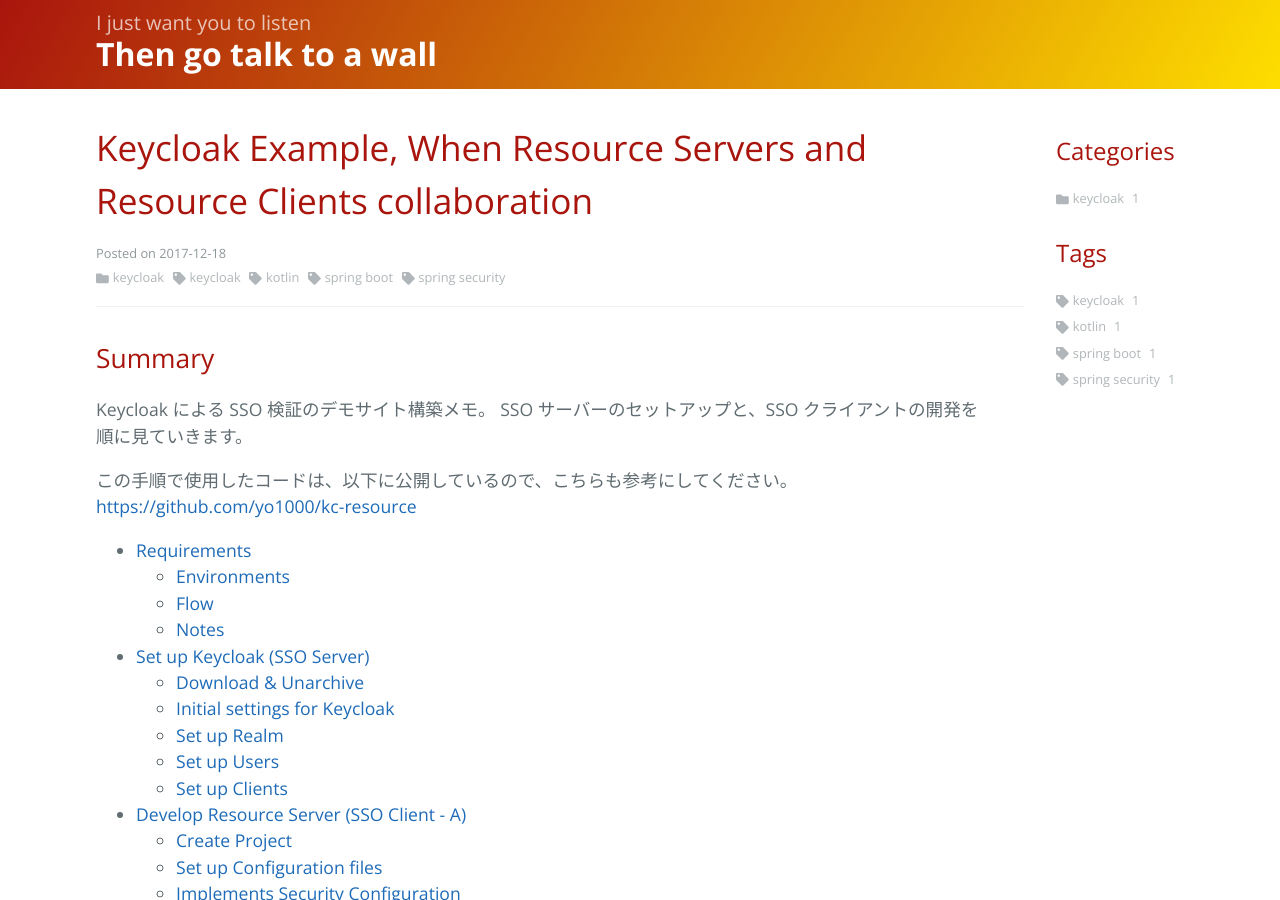
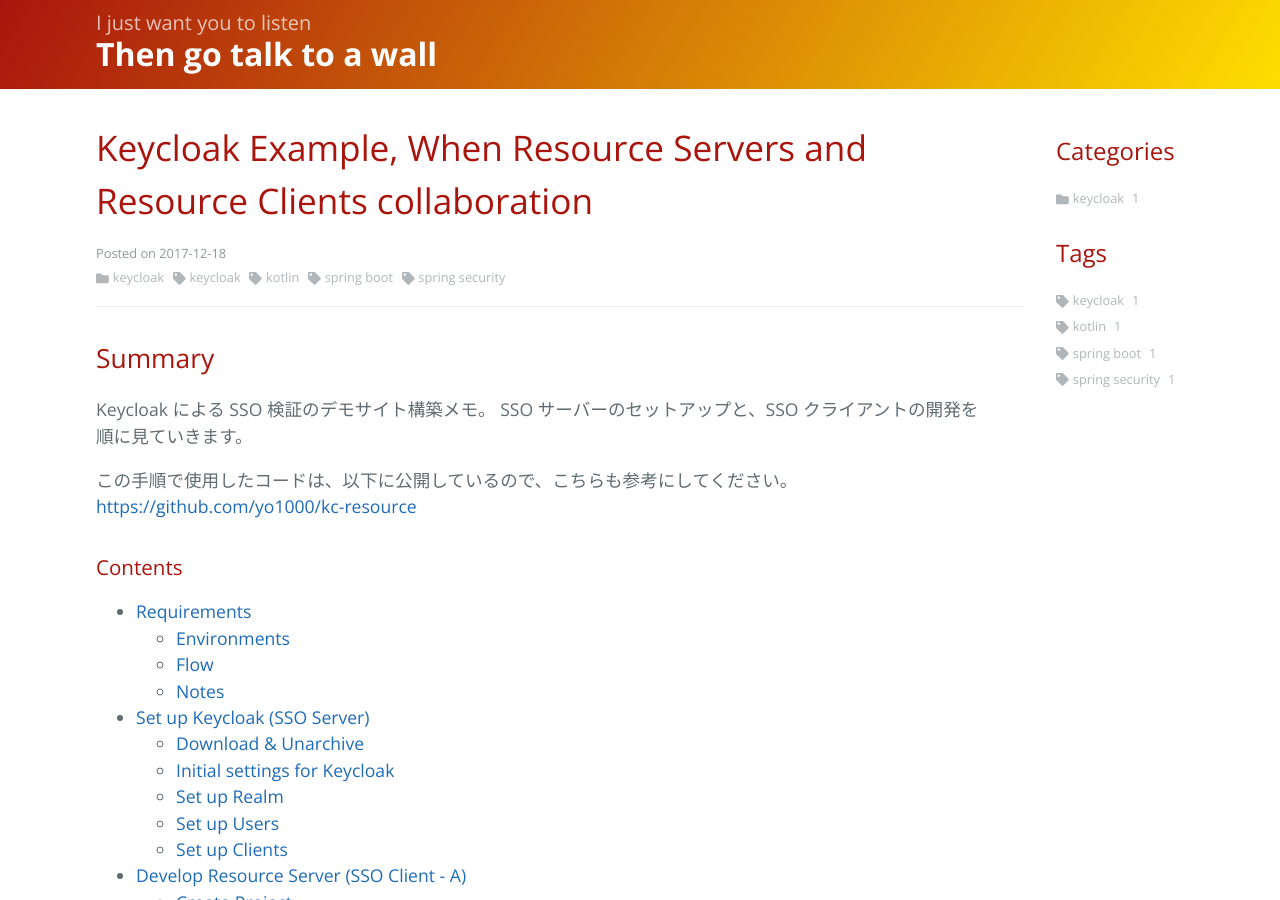
Before and after one commit to yo1000/blog.yo1000.com, a Jekyll site: the page built from _posts/2017-12-18-keycloak-example-resource-server-client.md, in a window 1280 px wide and 900 px high. Built offline with Jekyll 4.4.1, drawn with Linux system fonts in a browser that asks for light colours; our own code applies the rules of GitHub Pages for plain Markdown files.

Commit message:
Update 2017-12-18-keycloak-example-resource-server-client.md

```diff
--- a/_posts/2017-12-18-keycloak-example-resource-server-client.md
+++ b/_posts/2017-12-18-keycloak-example-resource-server-client.md
@@ -15,6 +15,8 @@
 
 この手順で使用したコードは、以下に公開しているので、こちらも参考にしてください。<br>
 [https://github.com/yo1000/kc-resource](https://github.com/yo1000/kc-resource)
+
+### Contents
 
 - [Requirements](#requirements)
   - [Environments](#environments)
```
